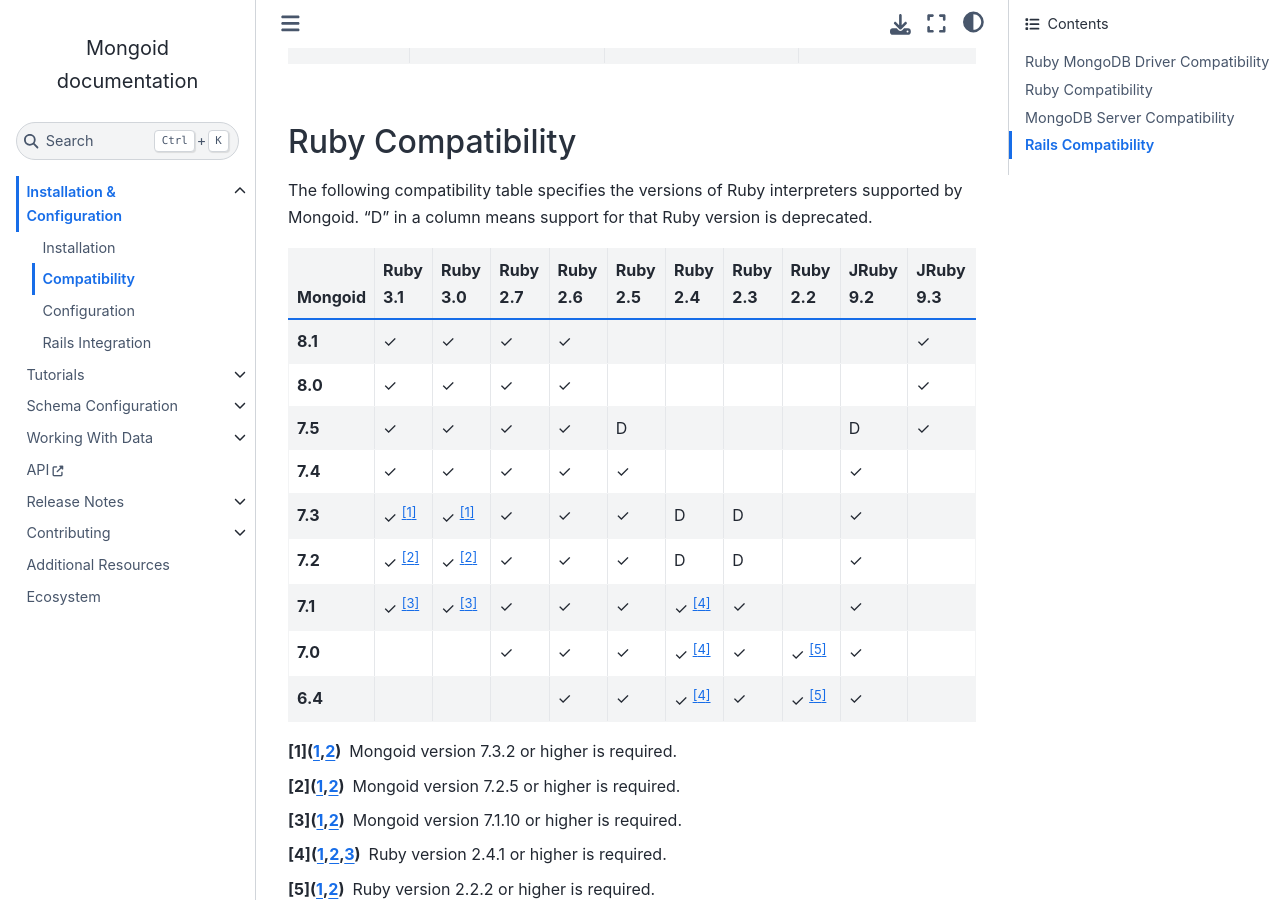
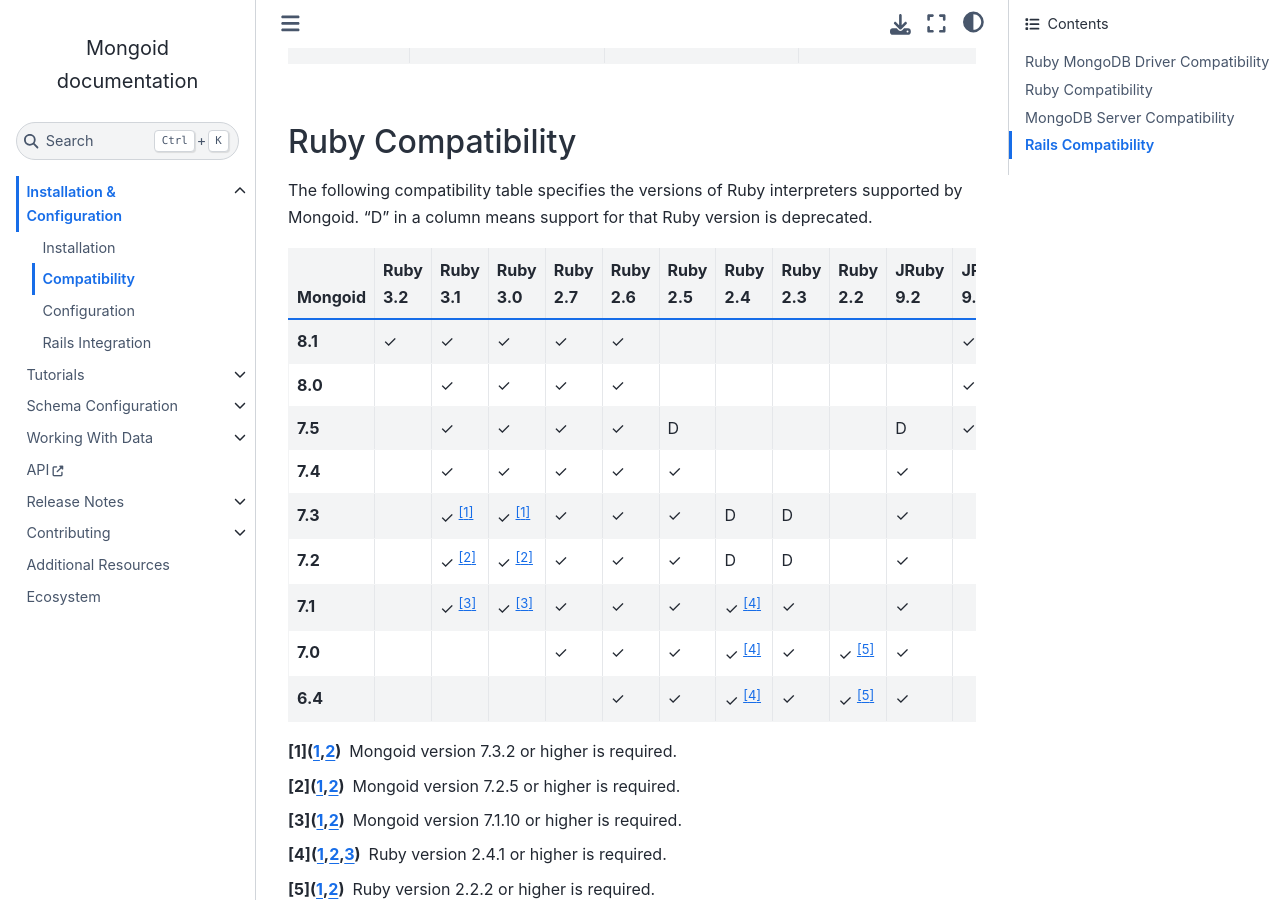
Before and after one commit to i80and/docs-mongoid, a Sphinx documentation site: the page built from docs/reference/compatibility.txt, in a window 1280 px wide and 900 px high, scrolled down 1060 px. Built offline with Sphinx 7.4.7 and the Sphinx Book theme 1.1.4, drawn with Linux system fonts in a browser that asks for light colours.

Commit message:
Add Ruby 3.2 support (#5644)

```diff
--- a/docs/reference/compatibility.txt
+++ b/docs/reference/compatibility.txt
@@ -93,6 +93,7 @@ is deprecated.
    :class: compatibility-large no-padding
 
    * - Mongoid
+     - Ruby 3.2
      - Ruby 3.1
      - Ruby 3.0
      - Ruby 2.7
@@ -118,6 +120,7 @@ is deprecated.
 
 
    * - 8.0
+     -
      - |checkmark|
      - |checkmark|
      - |checkmark|
@@ -130,6 +133,7 @@ is deprecated.
      - |checkmark|
 
    * - 7.5
+     -
      - |checkmark|
      - |checkmark|
      - |checkmark|
@@ -142,6 +146,7 @@ is deprecated.
      - |checkmark|
 
    * - 7.4
+     -
      - |checkmark|
      - |checkmark|
      - |checkmark|
@@ -154,6 +159,7 @@ is deprecated.
      -
 
    * - 7.3
+     -
      - |checkmark| [#mongoid-7.3-ruby-3.0]_
      - |checkmark| [#mongoid-7.3-ruby-3.0]_
      - |checkmark|
@@ -166,6 +172,7 @@ is deprecated.
      -
 
    * - 7.2
+     -
      - |checkmark| [#mongoid-7.2-ruby-3.0]_
      - |checkmark| [#mongoid-7.2-ruby-3.0]_
      - |checkmark|
@@ -178,6 +185,7 @@ is deprecated.
      -
 
    * - 7.1
+     -
      - |checkmark| [#mongoid-7.1-ruby-3.0]_
      - |checkmark| [#mongoid-7.1-ruby-3.0]_
      - |checkmark|
@@ -192,6 +200,7 @@ is deprecated.
    * - 7.0
      -
      -
+     -
      - |checkmark|
      - |checkmark|
      - |checkmark|
@@ -202,6 +211,7 @@ is deprecated.
      -
 
    * - 6.4
+     -
      -
      -
      -
```
Also changed, not shown: other parts of docs/reference/compatibility.txt (+1 -0 lines).
